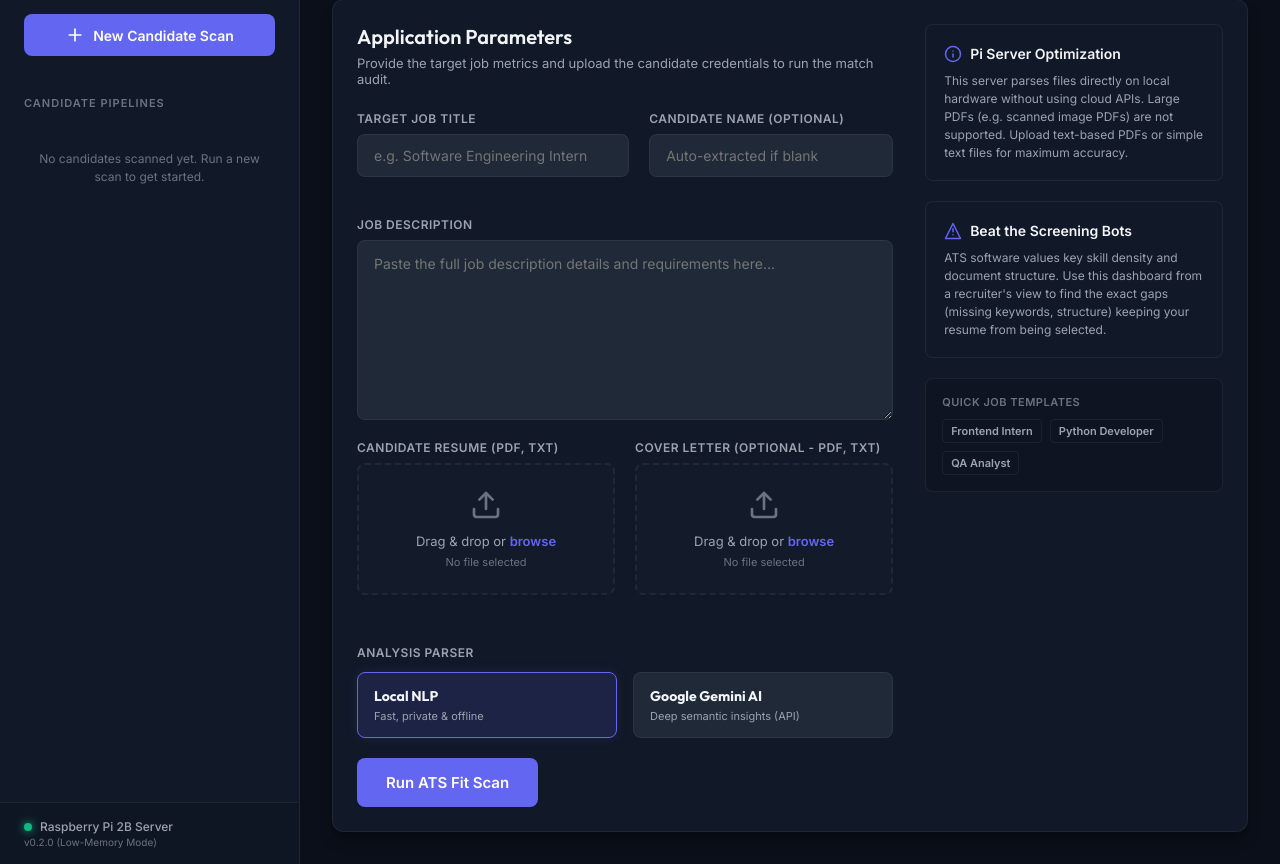
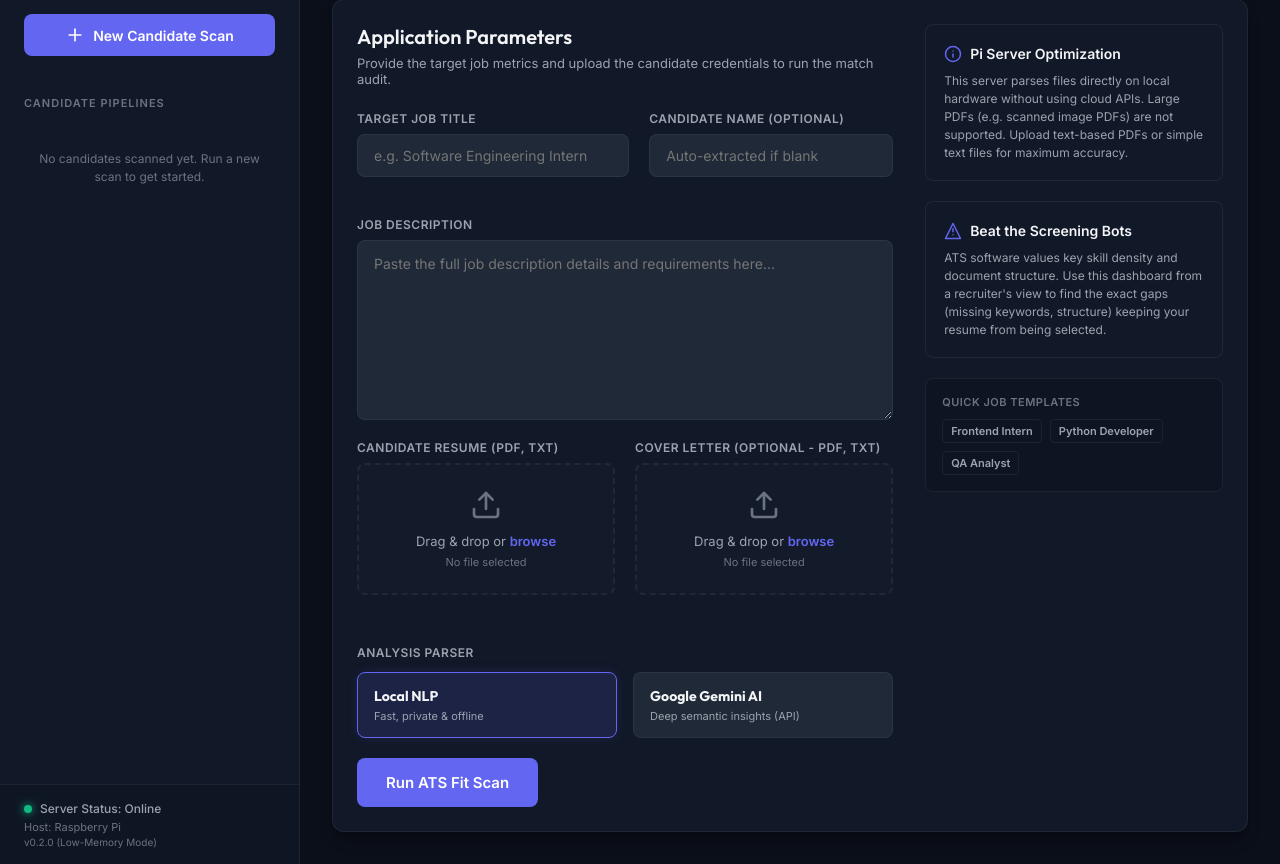
Before and after one commit to Bloomy52/resume-matcher-ats, a Flask app: page / in a window 1280 px wide. Shown: the part 103-967 px from the top of the page. Run offline with Flask 3, Linux system fonts and the light colour scheme; data that the repository does not hold is empty.

Commit message:
updated server hosting info to reflect actual platform

```diff
--- a/templates/index.html
+++ b/templates/index.html
@@ -66,8 +66,9 @@
             <div class="sidebar-footer">
                 <div class="pi-status">
                     <div class="status-indicator online"></div>
-                    <span class="status-label">Raspberry Pi 2B Server</span>
+                    <span class="status-label">Server Status: Online</span>
                 </div>
+                <div class="host-info">Host: {{ server_os|default('Raspberry Pi') }}</div>
                 <div class="app-version">v0.2.0 (Low-Memory Mode)</div>
             </div>
         </aside>
```
